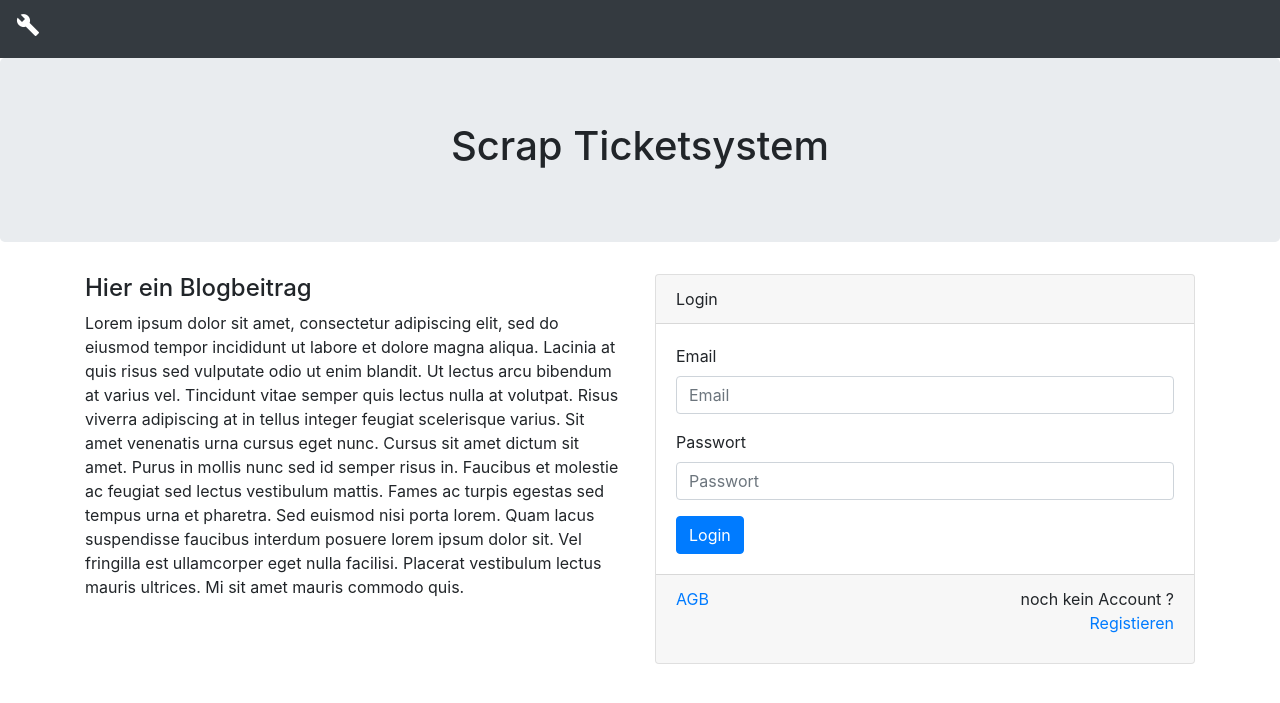
After one commit to Siacher/scrap-ticketsystem, a Python web app: template src/templates/login.html in a window 1280 px wide. The commit adds this page. Shown: the top 703 px of the page. Run offline with Jinja, Linux system fonts and the light colour scheme; the template is opened without the code that fills it, so the values that code supplies are empty; some libraries are stand-ins or nearby versions.

Commit message:
adding login page

```diff
--- a/src/routes/public/index.py
+++ b/src/routes/public/index.py
@@ -6,9 +6,14 @@ index_route = Blueprint('index', __name__)
 
 
 @index_route.route('/', methods=['GET'])
+@Auth.auth_required
 def index():
     return render_template('index.html')
 
+
+@index_route.route('/login', methods=['GET'])
+def login():
+    return render_template('login.html')
 
 
 @index_route.route('/login_req', methods=['GET'])
--- /dev/null
+++ b/src/templates/login.html
@@ -0,0 +1,86 @@
+<!DOCTYPE html>
+<html lang="en">
+
+<head>
+    <meta charset="UTF-8">
+
+    <!-- Google Material Icons -->
+    <link href="https://fonts.googleapis.com/icon?family=Material+Icons" rel="stylesheet">
+    <!-- Bootstrap  -->
+    <link rel="stylesheet" href="https://stackpath.bootstrapcdn.com/bootstrap/4.3.1/css/bootstrap.min.css">
+
+    <title>Scrap Ticketsystem</title>
+</head>
+
+<body>
+    <nav class="navbar navbar-dark bg-dark">
+        <a class="navbar-brand" href="#">
+            <i class="material-icons">
+                build
+            </i>
+        </a>
+    </nav>
+
+    <div class="jumbotron text-center">
+        <h1>Scrap Ticketsystem</h1>
+    </div>
+
+    <div class="container">
+
+        <div class="row justify-content-center">
+            <div class="col">
+                <h4>Hier ein Blogbeitrag</h4>
+                <p>Lorem ipsum dolor sit amet, consectetur adipiscing elit, sed do eiusmod tempor incididunt ut labore
+                    et
+                    dolore magna aliqua. Lacinia at quis risus sed vulputate odio ut enim blandit. Ut lectus arcu
+                    bibendum
+                    at varius vel. Tincidunt vitae semper quis lectus nulla at volutpat. Risus viverra adipiscing at in
+                    tellus integer feugiat scelerisque varius. Sit amet venenatis urna cursus eget nunc. Cursus sit amet
+                    dictum sit amet. Purus in mollis nunc sed id semper risus in. Faucibus et molestie ac feugiat sed
+                    lectus
+                    vestibulum mattis. Fames ac turpis egestas sed tempus urna et pharetra. Sed euismod nisi porta
+                    lorem.
+                    Quam lacus suspendisse faucibus interdum posuere lorem ipsum dolor sit. Vel fringilla est
+                    ullamcorper
+                    eget nulla facilisi. Placerat vestibulum lectus mauris ultrices. Mi sit amet mauris commodo quis.
+                </p>
+            </div>
+
+            <div class="col">
+                <div class="card">
+                    <div class="card-header">
+                        Login
+                    </div>
+                    <div class="card-body">
+                        <form>
+                            <div class="form-group">
+                                <label for="exampleInputEmail1">Email</label>
+                                <input type="email" class="form-control" id="exampleInputEmail1"
+                                    aria-describedby="emailHelp" placeholder="Email">
+                            </div>
+                            <div class="form-group">
+                                <label for="exampleInputPassword1">Passwort</label>
+                                <input type="password" class="form-control" id="exampleInputPassword1"
+                                    placeholder="Passwort">
+                            </div>
+                            <button class="btn btn-primary">Login</button>
+                        </form>
+                    </div>
+                    <div class="card-footer">
+                        <div class="row">
+                            <div class="col-sm text-left">
+                                <a href="">AGB</a>
+                            </div>
+                            <div class="col-sm text-right">
+                                <p>noch kein Account ? <a href="">Registieren</a></p>
+                            </div>
+                        </div>
+
+                    </div>
+                </div>
+            </div>
+        </div>
+    </div>
+</body>
+
+</html>
```
Also changed, not shown: src/shared/authentification.py (+6 -18 lines), src/templates/index.html (+25 -3 lines).
